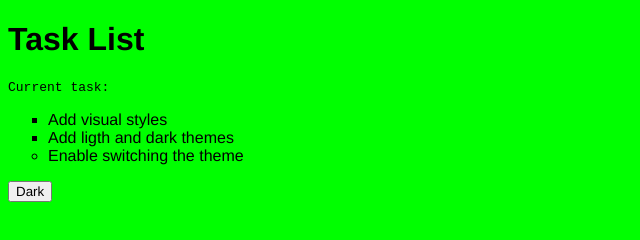
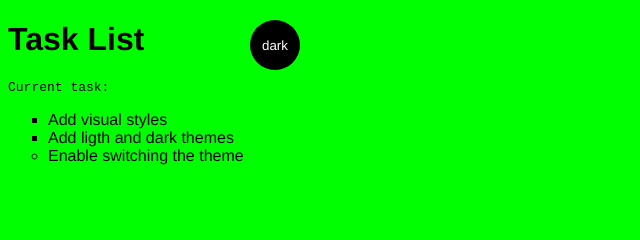
Before and after one commit to Diegoblack085/curso-bradesco, a plain HTML site: page index.html in a window 1280 px wide. Shown: the whole page, without its empty margins (0-640 px from the left). Drawn offline with Linux system fonts and the light colour scheme.

Commit message:
index.html

```diff
--- a/index.html
+++ b/index.html
@@ -1,6 +1,7 @@
 <!DOCTYPE html>
 <html lang="pt-br">
 <noscript>You need to enable JavaScript to view the full site.</noscript>
+
 <head>
     <meta charset="UTF-8">
     <meta name="viewport" content="width=device-width, initial-scale=1.0">
@@ -8,8 +9,8 @@
     <link rel="stylesheet" href="style.css">
     <script src="script.js"></script>
 
+</head>
 
-</head>
 <body class="light-theme">
     <h1>Task List</h1>
     <p id="msg">Current task:</p>
@@ -19,7 +20,8 @@
         <li>Enable switching the theme</li>
     </ul>
     <div>
-            <button class="bnt">Dark</button>
+        <button class="btn">dark</button>
     </div>
 </body>
+
 </html>
```
Lines whose indentation alone changed are shown as unchanged.
